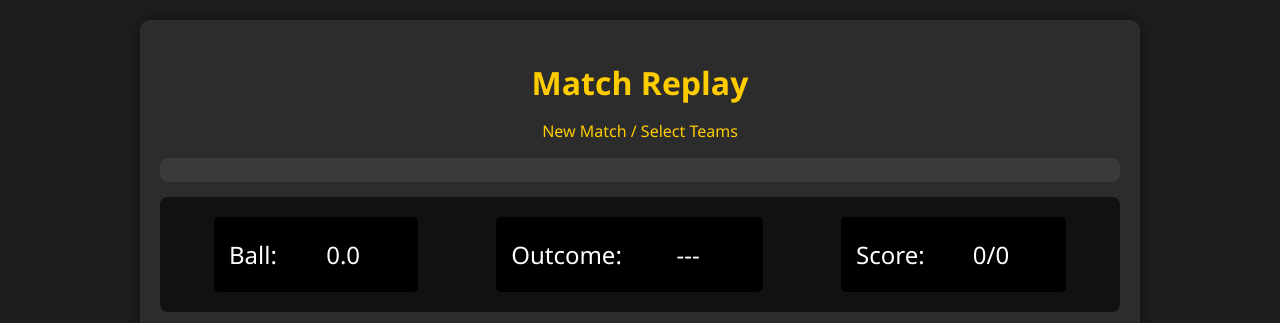
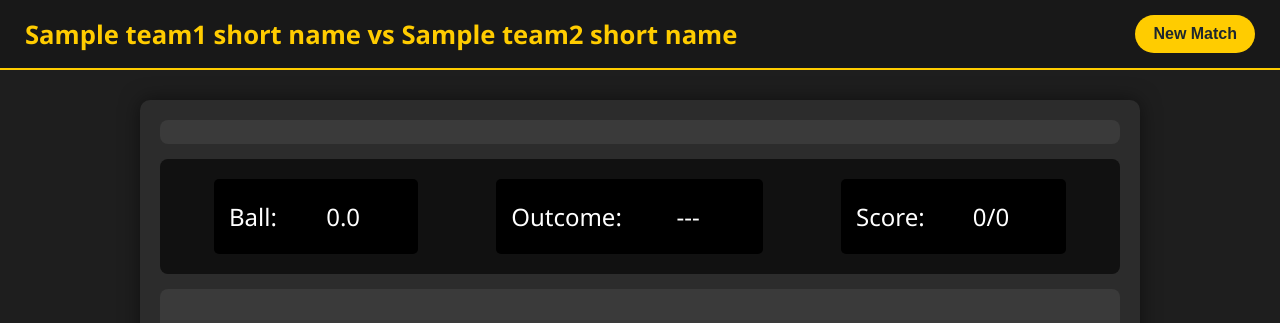
Before and after one commit to nodistractionallow/IPLjsnsns-sj-sjs, a Flask app: template IPL-1.0/templates/replay_ball_by_ball.html in a window 1280 px wide. Shown: the top 323 px of the page. Run offline with Flask 3, Linux system fonts and the light colour scheme; the template is opened without the code that fills it: most values are stand-ins (such as "Sample title", 1, 10 or a date in 2020); parts of the project's set-up code (start-up, migrations or seed data) failed here and were passed over.

Commit message:
feat: Enhance UI for Ball-by-Ball Replay and Page Layout
This commit introduces several UI improvements to the ball-by-ball replay
feature and page structure based on your feedback:

1.  **Improved LED Outcome Display:**
    *   The JavaScript logic responsible for parsing ball event strings
        in `replay_ball_by_ball.html` has been significantly enhanced.
    *   It now accurately identifies and displays text for runs scored
        (0, 1, 2, 3, 4, 5, 6), Wickets, and Wides on the LED-style display.
    *   Correct CSS classes are applied for color-coding these outcomes
        (e.g., green for no run, white for 1-3 runs, yellow for 4-6 runs,
        red for wickets, sky-blue for extras), providing clearer visual
        feedback for each ball.

2.  **Dynamic Page Title:**
    *   The HTML `<title>` of the `replay_ball_by_ball.html` page is now
        dynamically generated to include the names of the competing teams
        (e.g., "CSK vs MI - IPL Replay"), improving browser tab context.

3.  **New Header Bar:**
    *   A persistent header bar has been added to the top of the
        `replay_ball_by_ball.html` page.
    *   This header displays the dynamic match title (e.g., "CSK vs MI").
    *   It also includes a restyled "New Match" button, prominently placed
        (typically top-right), allowing you to easily navigate back to
        the team selection screen.

4.  **Backend Support for Dynamic Titles:**
    *   The `app.py` route (`replay_match_view`) has been updated to pass
        the short names of the participating teams to the replay template,
        enabling the dynamic title and header features.

These enhancements provide a more polished, informative, and user-friendly
interface for the ball-by-ball match replay.

```diff
--- a/IPL-1.0/app.py
+++ b/IPL-1.0/app.py
@@ -186,7 +186,13 @@ def replay_match_view():
         session.pop('replay_match_id', None)
         return redirect(url_for('index', error_message="Error reading match data."))
 
-    return render_template('replay_ball_by_ball.html', full_match_data=full_match_data)
+    team1_s_name = full_match_data.get('team1_data', {}).get('name', full_match_data.get('team1_code', 'Team 1'))
+    team2_s_name = full_match_data.get('team2_data', {}).get('name', full_match_data.get('team2_code', 'Team 2'))
+
+    return render_template('replay_ball_by_ball.html',
+                           full_match_data=full_match_data,
+                           team1_short_name=team1_s_name,
+                           team2_short_name=team2_s_name)
 
 # Routes for MatchSimulator based interactive simulation (currently disconnected from main UI flow)
 # @app.route('/ball_by_ball_game_view')
--- a/IPL-1.0/templates/replay_ball_by_ball.html
+++ b/IPL-1.0/templates/replay_ball_by_ball.html
@@ -3,13 +3,69 @@
 <head>
     <meta charset="UTF-8">
     <meta name="viewport" content="width=device-width, initial-scale=1.0">
-    <title>Match Replay</title>
+    <title>{{ team1_short_name }} vs {{ team2_short_name }} - IPL Replay</title>
     <style>
-        body { font-family: 'Segoe UI', Tahoma, Geneva, Verdana, sans-serif; margin: 0; background-color: #1e1e1e; color: #fff; display: flex; justify-content: center; align-items: flex-start; min-height: 100vh; padding: 20px; box-sizing: border-box; }
-        .container { width: 100%; max-width: 960px; background: #2c2c2c; padding: 20px; border-radius: 10px; box-shadow: 0 0 20px rgba(0,0,0,0.5); }
+        body {
+            font-family: 'Segoe UI', Tahoma, Geneva, Verdana, sans-serif;
+            margin: 0;
+            background-color: #1e1e1e;
+            color: #fff;
+            padding-top: 80px; /* Adjusted for fixed header */
+            box-sizing: border-box;
+        }
+        .match-header {
+            display: flex;
+            justify-content: space-between;
+            align-items: center;
+            padding: 15px 25px;
+            background-color: #181818; /* Darker header */
+            color: #ffcc00;
+            border-bottom: 2px solid #ffcc00;
+            position: fixed; /* Fixed header */
+            top: 0;
+            left: 0;
+            width: 100%;
+            z-index: 1000;
+            box-sizing: border-box;
+        }
+        .header-title h1 {
+            margin: 0;
+            font-size: 1.6em;
+            font-weight: bold;
+            color: #ffcc00; /* Ensure h1 color is set if not inheriting properly */
+        }
+        .new-match-button {
+            padding: 10px 18px;
+            font-size: 1em;
+            background-color: #ffcc00;
+            color: #1e272e;
+            border: none;
+            border-radius: 25px;
+            cursor: pointer;
+            text-decoration: none;
+            font-weight: bold;
+            transition: background-color 0.2s ease;
+        }
+        .new-match-button:hover {
+            background-color: #e0b804;
+        }
+        hr.header-divider {
+            display: none;
+        }
 
-        h1, h2, h3 { text-align: center; color: #ffcc00; }
-        h1 { font-size: 2em; margin-bottom: 10px; }
+        .container {
+            width: 100%;
+            max-width: 960px;
+            background: #2c2c2c;
+            padding: 20px;
+            border-radius: 10px;
+            box-shadow: 0 0 20px rgba(0,0,0,0.5);
+            margin: 20px auto; /* Added margin for spacing from header if body padding-top is not enough */
+        }
+
+        /* Rest of existing styles from previous version, merged carefully */
+        h2, h3 { text-align: center; color: #ffcc00; }
+        /* h1 is now in header, so main page h1 can be removed or restyled if another exists */
         h2 { font-size: 1.6em; margin-bottom: 15px; border-bottom: 1px solid #ffcc00; padding-bottom: 10px;}
         h3 { font-size: 1.2em; margin-bottom: 10px; color: #eee;}
         .section { margin-bottom: 15px; padding: 12px; background-color: #3a3a3a; border-radius: 8px; }
@@ -40,8 +96,9 @@
 
         .win-message { text-align: center; font-size: 1.5em; color: #4CAF50; font-weight: bold; padding: 15px; background-color: #dff0d8; border: 1px solid #4CAF50; border-radius: 5px; color:#3c763d;}
         .hidden { display: none; }
-        a { color: #ffcc00; text-decoration: none; }
-        a:hover { text-decoration: underline;}
+        /* Removed general 'a' styling if not needed globally, or keep if other links exist */
+        /* a { color: #ffcc00; text-decoration: none; } */
+        /* a:hover { text-decoration: underline;} */
         .team-logo-pbs { width: 24px; height: 24px; margin-right: 8px; vertical-align: middle; border-radius: 50%; background-color: #fff; padding:1px; }
         .team-display { display: flex; align-items: center; margin-bottom: 5px;}
         .team-display .name {font-size: 1.1em; font-weight:bold;}
@@ -49,9 +106,22 @@
     </style>
 </head>
 <body>
+    <header class="match-header">
+        <div class="header-title">
+            <h1>{{ team1_short_name }} vs {{ team2_short_name }}</h1>
+        </div>
+        <div class="header-actions">
+            <form action="{{ url_for('index') }}" method="get" style="margin: 0;">
+                <button type="submit" class="new-match-button">New Match</button>
+            </form>
+        </div>
+    </header>
+    {# <hr class="header-divider"> #}  <!-- Divider can be part of header border-bottom -->
+
     <div class="container">
-        <h1>Match Replay</h1>
-        <p style="text-align:center;"><a href="{{ url_for('index') }}">New Match / Select Teams</a></p>
+        {# Removed the old H1 and "New Match / Select Teams" link from here #}
+        {# <h1>Match Replay</h1> #}
+        {# <p style="text-align:center;"><a href="{{ url_for('index') }}">New Match / Select Teams</a></p> #}
 
         <div id="tossDisplay" class="section"></div>
 
@@ -114,6 +184,9 @@
 
     <script>
         const fullMatchData = {{ full_match_data | tojson }};
+        // Ensure team short names are available to JS if needed, though already used in Jinja title/header
+        // const team1ShortName = "{{ team1_short_name }}";
+        // const team2ShortName = "{{ team2_short_name }}";
 
         const tossDisplayEl = document.getElementById('tossDisplay');
         const ledBallNumEl = document.getElementById('led-ball-number');
@@ -167,21 +240,24 @@
             return `${overs}.${ballsInOver}`;
         }
 
-        function parseEventStringForLed(eventString, ballData) {
-            let outcomeText = " ";
-            let outcomeClass = "led-runs-0";
+        function parseEventStringForLed(eventString) { // Removed ballData param as it wasn't used
+            let outcomeText = "..."; // Default for unparsed
+            let outcomeClass = "led-default";
 
             const eventLower = eventString.toLowerCase();
 
+            // Order of checks can be important
             if (eventLower.includes(" wicket") || eventLower.includes(" w ")) { outcomeClass = 'led-wicket'; outcomeText = "WICKET!"; }
             else if (eventLower.includes("wide")) { outcomeClass = 'led-extra'; outcomeText = "WIDE"; }
-            else if (eventLower.includes("six!") || eventLower.includes(" 6 run")) { outcomeClass = 'led-runs-456'; outcomeText = "6"; }
-            else if (eventLower.includes(" 4 run")) { outcomeClass = 'led-runs-456'; outcomeText = "4"; }
-            else if (eventLower.includes(" 1 run")) { outcomeClass = 'led-runs-123'; outcomeText = "1"; }
-            else if (eventLower.includes(" 2 run")) { outcomeClass = 'led-runs-123'; outcomeText = "2"; }
-            else if (eventLower.includes(" 3 run")) { outcomeClass = 'led-runs-123'; outcomeText = "3"; }
-            else if (eventLower.includes(" 0 run") || eventLower.endsWith(" 0")) { outcomeClass = 'led-runs-0'; outcomeText = "0"; }
-            else { outcomeClass = 'led-default'; outcomeText = '...'; }
+            // Add No Ball if logs distinguish it clearly
+            // else if (eventLower.includes("noball") || eventLower.includes("nb")) { outcomeClass = 'led-extra'; outcomeText = "NO BALL"; }
+            else if (eventLower.includes("six!") || eventLower.includes(" 6 runs") || eventString.match(/\s6\s/)) { outcomeClass = 'led-runs-456'; outcomeText = "6"; }
+            else if (eventLower.includes(" 4 runs") || eventString.match(/\s4\s/)) { outcomeClass = 'led-runs-456'; outcomeText = "4"; }
+            else if (eventLower.includes(" 5 runs") || eventString.match(/\s5\s/)) { outcomeClass = 'led-runs-456'; outcomeText = "5"; } // Rare
+            else if (eventLower.includes(" 3 runs") || eventString.match(/\s3\s/)) { outcomeClass = 'led-runs-123'; outcomeText = "3"; }
+            else if (eventLower.includes(" 2 runs") || eventString.match(/\s2\s/)) { outcomeClass = 'led-runs-123'; outcomeText = "2"; }
+            else if (eventLower.includes(" 1 run") || eventString.match(/\s1\s/)) { outcomeClass = 'led-runs-123'; outcomeText = "1"; }
+            else if (eventLower.includes(" 0 runs") || eventLower.includes("no run") || eventString.endsWith(" 0")) { outcomeClass = 'led-runs-0'; outcomeText = "0"; }
 
             return { text: outcomeText, cssClass: outcomeClass };
         }
@@ -197,9 +273,11 @@
             currentOversEl.textContent = oversStr;
             ledScoreEl.textContent = `${runningScoreInInnings}/${runningWicketsInInnings}`;
 
-            const parsedLedInfo = parseEventStringForLed(logEntry.event, logEntry);
+            const parsedLedInfo = parseEventStringForLed(logEntry.event);
             ledOutcomeEl.textContent = parsedLedInfo.text;
-            ledOutcomeEl.className = parsedLedInfo.cssClass;
+            // Clear previous color classes before adding new one
+            ledOutcomeEl.className = ''; // Remove all classes
+            ledOutcomeEl.classList.add(parsedLedInfo.cssClass); // Add the specific outcome class
 
             const ballNumMatch = logEntry.event.match(/^(\d+\.\d+)/);
             ledBallNumEl.textContent = ballNumMatch ? ballNumMatch[1] : oversStr;
@@ -246,13 +324,15 @@
             fullInningsLogEl.innerHTML = `<h3>Innings ${inningsNo}</h3>`;
             lastBallCommentaryEl.textContent = `Start of Innings ${inningsNo}.`;
             currentScoreEl.textContent = "0"; currentWicketsEl.textContent = "0"; currentOversEl.textContent = "0.0";
-            ledScoreEl.textContent = "0/0"; ledBallNumEl.textContent = "0.0"; ledOutcomeEl.className = "led-default"; ledOutcomeEl.textContent = "---";
+            ledScoreEl.textContent = "0/0"; ledBallNumEl.textContent = "0.0";
+            ledOutcomeEl.className = 'led-default'; ledOutcomeEl.textContent = "---";
+
 
             if (inningsNo === 2) {
                 targetToChase = fullMatchData.innings1_runs + 1;
                 targetScoreEl.textContent = targetToChase;
-                runsNeededEl.textContent = targetToChase; // Initially
-                ballsRemainingEl.textContent = 120;    // Initially
+                runsNeededEl.textContent = targetToChase;
+                ballsRemainingEl.textContent = 120;
                 targetInfoEl.classList.remove('hidden');
             } else {
                 targetInfoEl.classList.add('hidden');
@@ -261,7 +341,7 @@
 
         function initializeReplay() {
             ballEvents = innings1Log.concat(innings2Log);
-            if (ballEvents.length === 0 && (!innings1Log || innings1Log.length === 0)) { // Check if both are effectively empty
+            if (ballEvents.length === 0 && (!innings1Log || innings1Log.length === 0)) {
                 lastBallCommentaryEl.textContent = "No ball-by-ball data available for this match.";
                 disableControls();
                 winMessageContainerEl.textContent = fullMatchData.win_msg || "Match data incomplete.";
@@ -276,7 +356,7 @@
             winMessageContainerEl.classList.add('hidden');
             nextBallBtn.disabled = false;
             startAutoPlayBtn.disabled = false;
-            pauseAutoPlayBtn.classList.add('hidden'); // Ensure pause is hidden initially
+            pauseAutoPlayBtn.classList.add('hidden');
             simSpeedSelect.disabled = false;
         }
 
@@ -295,7 +375,7 @@
         }
 
         function handleNextBall() {
-            if (winMessageContainerEl.classList.contains('hidden') === false) return; // Match already ended
+            if (winMessageContainerEl.classList.contains('hidden') === false) return;
 
             currentBallOverallIndex++;
 
@@ -308,9 +388,9 @@
 
             let previousInningsNumber = currentInningsNumber;
             if (currentInningsNumber === 1 && currentBallOverallIndex >= innings1Log.length) {
-                if (innings2Log.length > 0) { // Only switch if there's a second innings log
+                if (innings2Log.length > 0) {
                     currentInningsNumber = 2;
-                } else { // No second innings log, means match ended after 1st.
+                } else {
                     handleEndOfMatch();
                     return;
                 }
@@ -318,15 +398,13 @@
 
             if (currentInningsNumber !== previousInningsNumber) {
                 setupInningsUI(2);
-                // runningLegalBallsInInnings will be set by currentBallEventData.balls from the first ball of 2nd innings
             }
 
             updateUIDisplay(currentBallEventData);
 
-            // Check for win conditions after updating UI
             if (currentInningsNumber === 2 && targetToChase > 0 && runningScoreInInnings >= targetToChase) {
                 handleEndOfMatch();
-            } else if (currentBallOverallIndex === ballEvents.length - 1) { // Last ball of all available logs
+            } else if (currentBallOverallIndex === ballEvents.length - 1) {
                 handleEndOfMatch();
             }
         }
@@ -340,15 +418,15 @@
                 const speed = parseInt(simSpeedSelect.value, 10);
 
                 function autoPlay() {
-                    if (!winMessageContainerEl.classList.contains('hidden')) { // Check if game ended by handleNextBall
+                    if (!winMessageContainerEl.classList.contains('hidden')) {
                         clearInterval(autoPlayInterval); autoPlayInterval = null;
                         pauseAutoPlayBtn.classList.add('hidden'); startAutoPlayBtn.classList.remove('hidden');
-                        disableControls(); // Ensure controls are fully disabled
+                        disableControls();
                         return;
                     }
                     handleNextBall();
                 }
-                autoPlay(); // Call once immediately
+                autoPlay();
                 if (!winMessageContainerEl.classList.contains('hidden')) return;
                 autoPlayInterval = setInterval(autoPlay, speed);
             }
```
